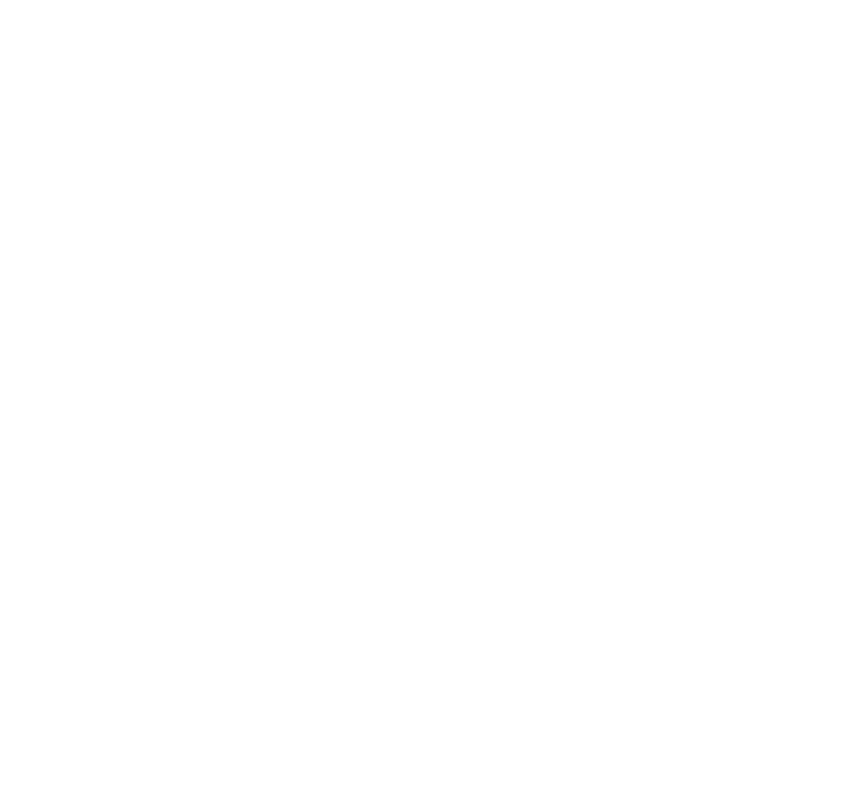
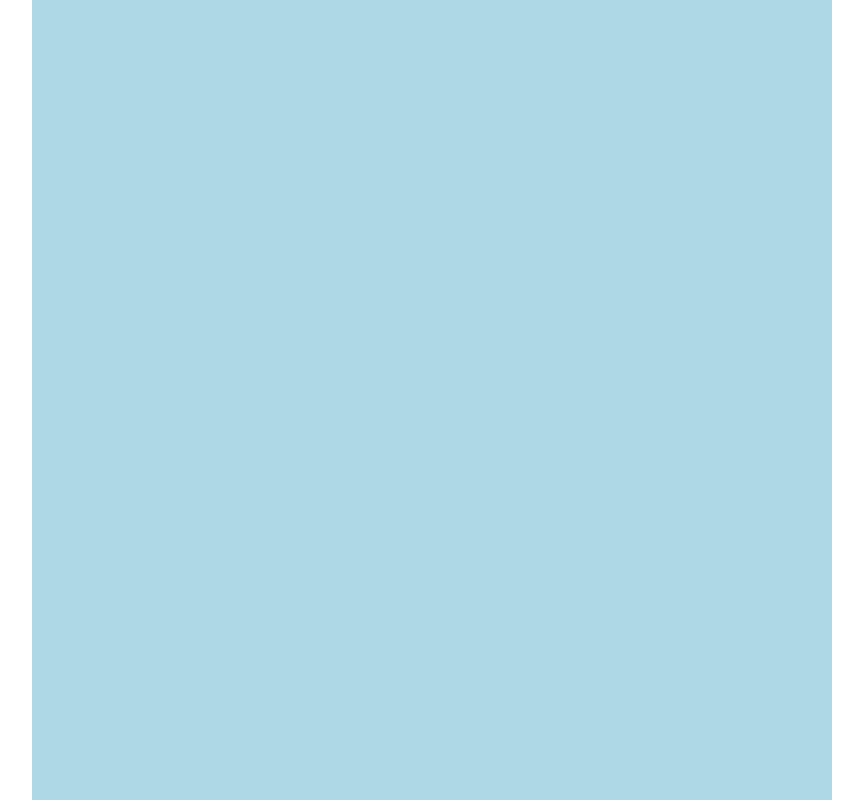
Before and after one commit to Kraalle/etch-a-sketch, a plain HTML site: page index.html in a window 1280 px wide. Shown: the whole page, without its empty margins (208-1071 px from the left). Drawn offline with Linux system fonts and the light colour scheme.

Commit message:
added javascript loop that appends 16 * 16 div boxes to flex-container. Centered flex-container in page with css.

```diff
--- a/app.js
+++ b/app.js
@@ -0,0 +1,7 @@
+const container = document.querySelector('#container');
+
+for (i = 0; i < 16 * 16; i++) {
+    const box = document.createElement('div');
+    box.classList.add('box');
+    container.appendChild(box);
+}
--- a/index.html
+++ b/index.html
@@ -1,13 +1,13 @@
 <!DOCTYPE html>
 <html lang="en">
 <head>
-    <script src="app.js"></script>
+    <script src="app.js" async></script>
     <link rel="stylesheet" href="styles.css">
     <meta charset="UTF-8">
     <meta name="viewport" content="width=device-width, initial-scale=1.0">
     <title>Document</title>
 </head>
 <body>
-
+    <div class="flex-container" id="container"></div>
 </body>
 </html>
--- a/styles.css
+++ b/styles.css
@@ -0,0 +1,21 @@
+body {
+    margin: 0;
+    height: 100vh;
+}
+
+.box {
+   width: 50px;
+   height: 50px;
+   background-color: lightblue;
+}
+
+.flex-container {
+    display: flex;
+    flex-wrap: wrap;
+    width: 800px;
+    height: 800px;
+    position: absolute;
+    top: 50%;
+    left: 50%;
+    transform: translate(-50%, -50%);
+}
```
